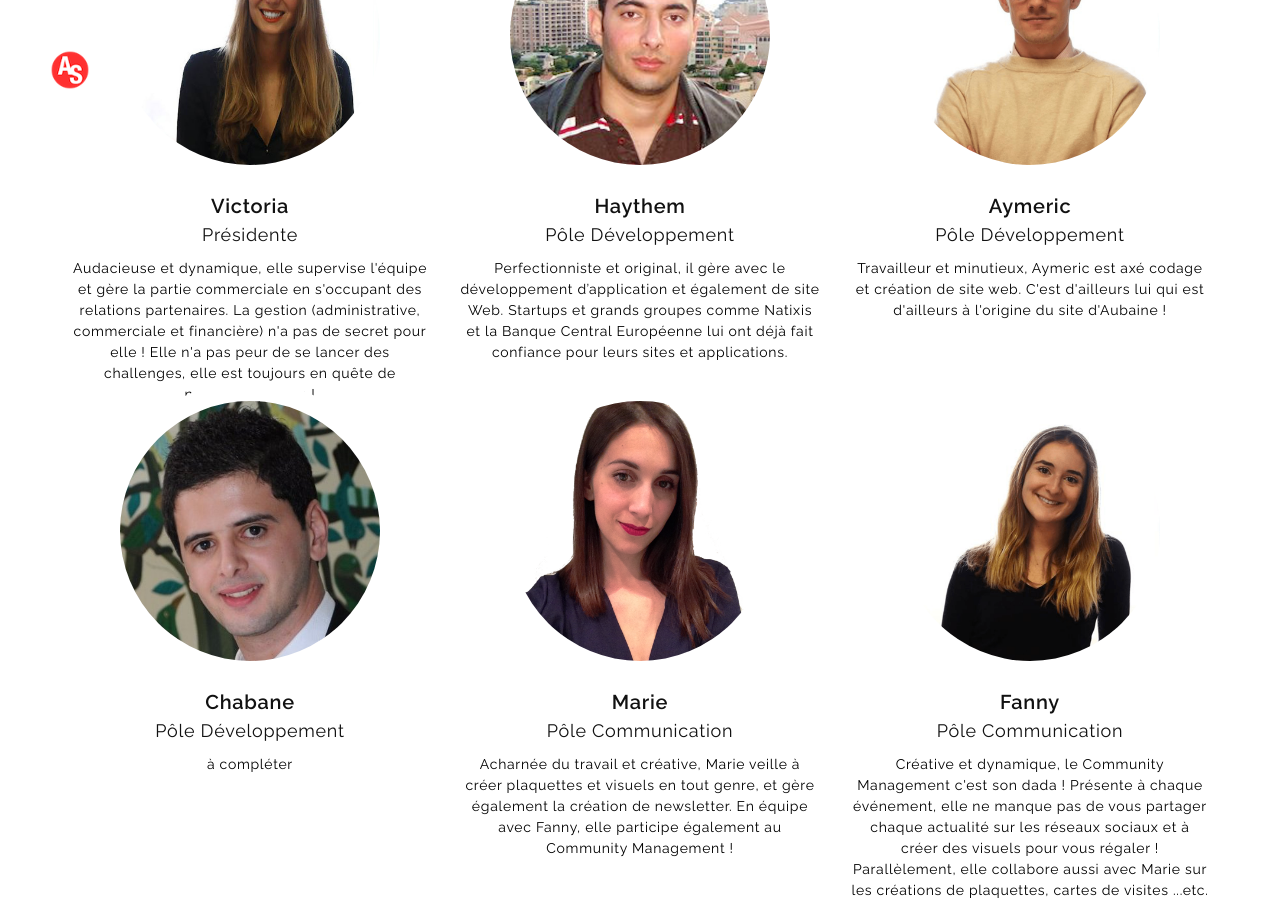
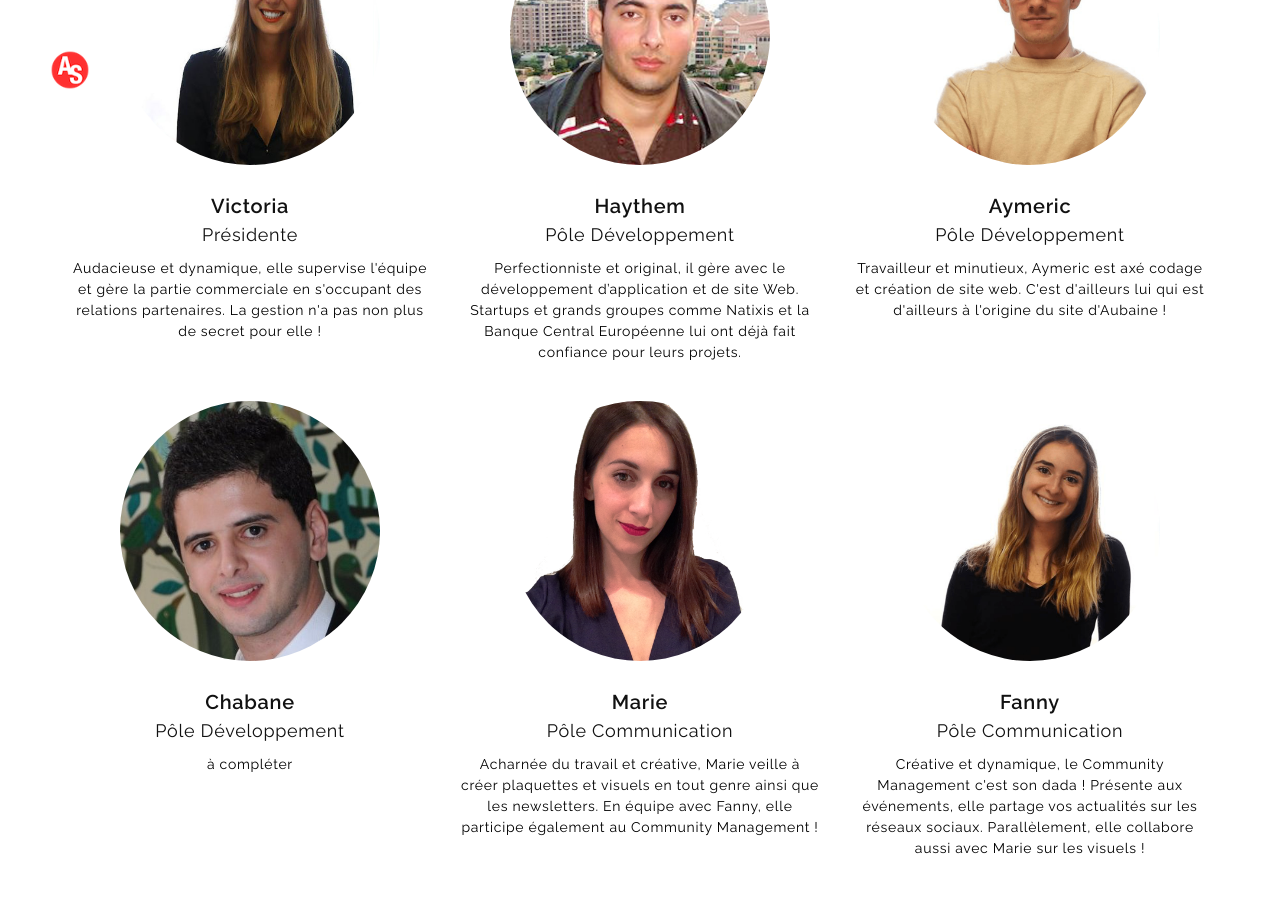
Before and after one commit to aubaine-studio/aubaine-studio.github.io, a Jekyll site: the page built from index.html, in a window 1280 px wide and 900 px high, scrolled down 3689 px. Built offline with Jekyll 4.4.1, drawn with Linux system fonts in a browser that asks for light colours.

Commit message:
Maj descriptions plus courtes

```diff
--- a/_data/team.json
+++ b/_data/team.json
@@ -3,15 +3,14 @@
         {
             "name": "Victoria",
             "position": "Présidente",
-            "description": "Audacieuse et dynamique, elle supervise l'équipe et gère la partie commerciale en s'occupant des relations partenaires. La gestion (administrative, commerciale et financière) n'a pas de secret pour elle ! Elle n'a pas peur de se lancer des challenges, elle est toujours en quête de nouveaux projets !
-",
+            "description": "Audacieuse et dynamique, elle supervise l'équipe et gère la partie commerciale en s'occupant des relations partenaires. La gestion n'a pas non plus de secret pour elle ! ",
              "image": "assets/img/team/victoria.jpg",
             "linkedin-link": "https://www.linkedin.com/in/victoria-durand-cazelles-16abb060/"
         },
         {
             "name": "Haythem",
             "position": "Pôle Développement",
-            "description": "Perfectionniste et original, il gère avec le développement d’application et également de site Web. Startups et grands groupes comme Natixis et la Banque Central Européenne lui ont déjà fait confiance pour leurs sites et applications.
+            "description": "Perfectionniste et original, il gère avec le développement d’application et de site Web. Startups et grands groupes comme Natixis et la Banque Central Européenne lui ont déjà fait confiance pour leurs projets.
 ",
              "image": "assets/img/team/haythem.png",
             "linkedin-link": "https://www.linkedin.com/in/haythem-ouederni-16598977/"
@@ -33,7 +32,7 @@
         {
             "name": "Marie",
             "position": "Pôle Communication",
-            "description": "Acharnée du travail et créative, Marie veille à créer plaquettes et visuels en tout genre, et gère également la création de newsletter. En équipe avec Fanny, elle participe également au Community Management !
+            "description": "Acharnée du travail et créative, Marie veille à créer plaquettes et visuels en tout genre ainsi que les newsletters. En équipe avec Fanny, elle participe également au Community Management !
 ",
             "image": "assets/img/team/marie.png",
             "linkedin-link": ""
@@ -41,7 +40,7 @@
         {
           "name": "Fanny",
             "position": "Pôle Communication",
-            "description": "Créative et dynamique, le Community Management c'est son dada ! Présente à chaque événement, elle ne manque pas de vous partager chaque actualité sur les réseaux sociaux et à créer des visuels pour vous régaler ! Parallèlement, elle collabore aussi avec Marie sur les créations de plaquettes, cartes de visites ...etc.
+            "description": "Créative et dynamique, le Community Management c'est son dada ! Présente aux événements, elle partage vos actualités sur les réseaux sociaux. Parallèlement, elle collabore aussi avec Marie sur les visuels !
 ",
             "image": "assets/img/team/fanny.png",
             "linkedin-link": ""
```
